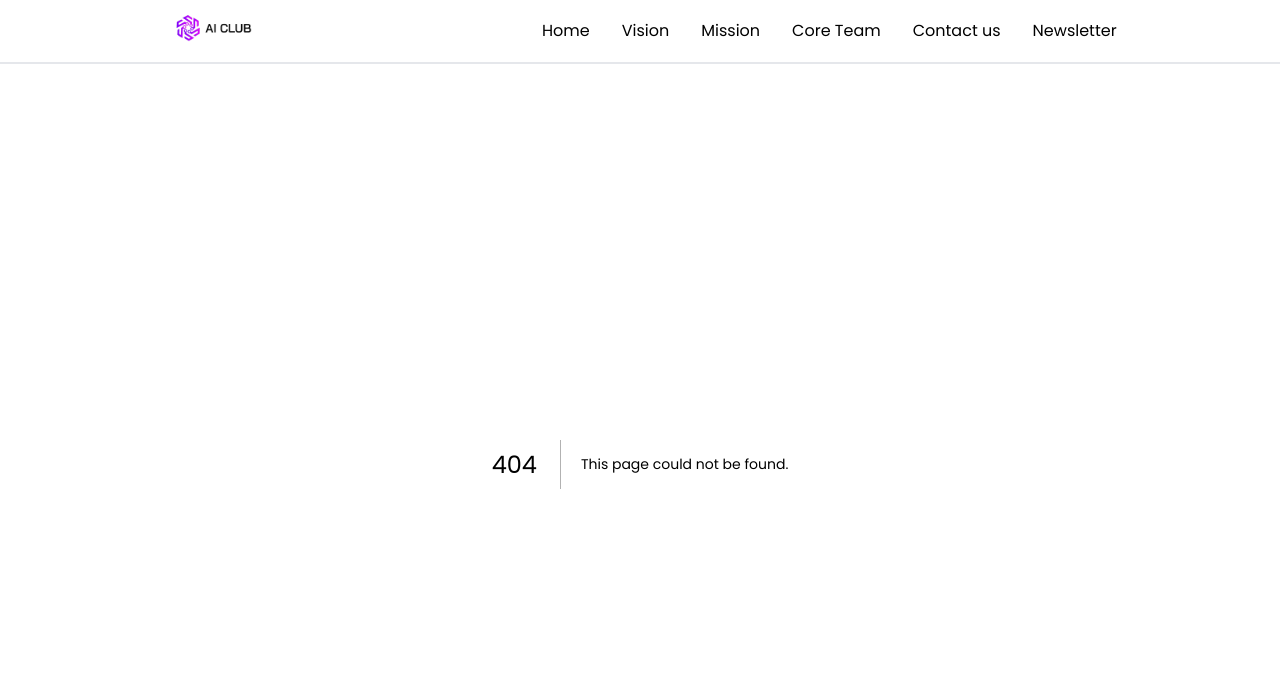
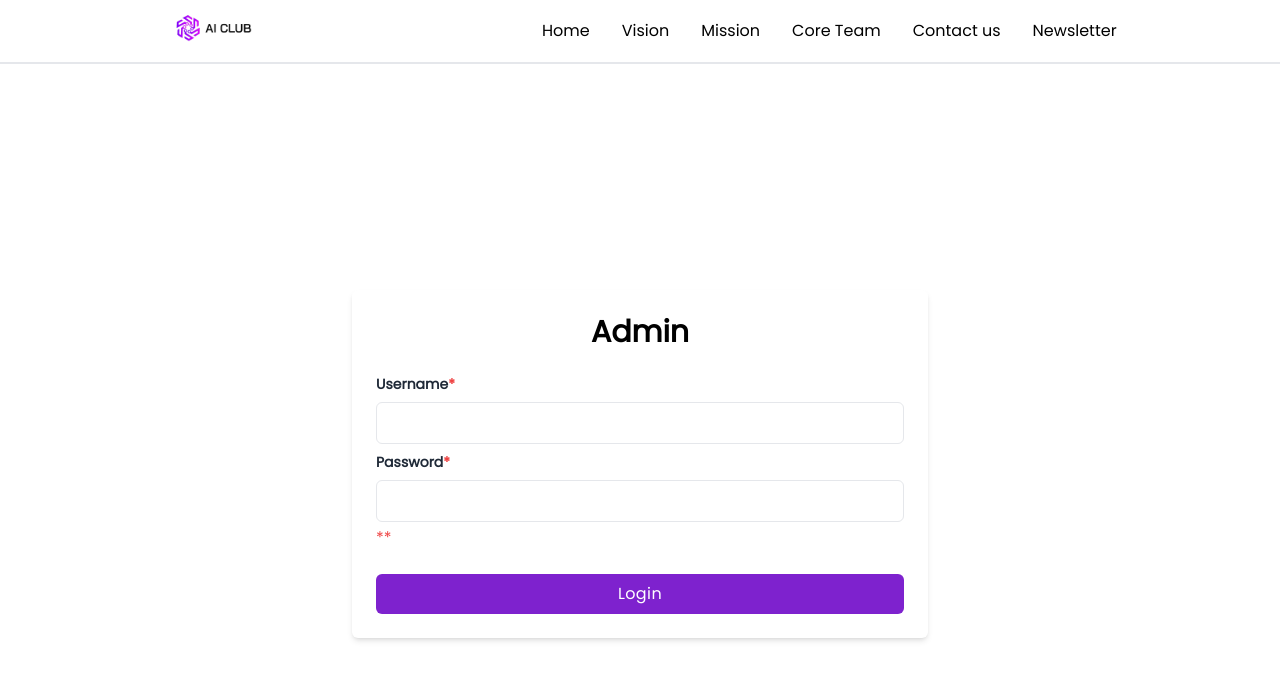
Before and after one commit to ratishjain12/aiclubwebsite, a Next.js app: page /admin in a window 1280 px wide. Before the commit this address had no page. Shown: the top 680 px of the page. Built offline with nearby package versions, Linux system fonts and the light colour scheme.

Commit message:
newsletter feature with admin login done

```diff
--- /dev/null
+++ b/src/pages/admin/index.tsx
@@ -0,0 +1,77 @@
+"use client";
+import { useState, useEffect } from "react";
+import { useRouter } from "next/router";
+export default function Login() {
+  const [username, setUsername] = useState("");
+  const [password, setPassword] = useState("");
+  const [error, setError] = useState("");
+  const router = useRouter();
+
+  useEffect(() => {
+    if (localStorage.getItem("admin")) {
+      router.push("/createletter");
+    }
+  }, []);
+
+  const adminSignIn = (e: any): void => {
+    e.preventDefault();
+    if (username === "" || password === "") {
+      setError("Please fill in all the credentials");
+      return;
+    }
+    if (username === "admin" && password === "contentteam") {
+      localStorage.setItem("admin", "true");
+      router.push("/createletter");
+    } else {
+      alert("Invalid username or password!");
+    }
+  };
+  return (
+    <div className="relative flex flex-col justify-center min-h-screen overflow-hidden">
+      <div className="w-full p-6 m-auto bg-white rounded-md shadow-md lg:max-w-xl">
+        <h1 className="text-3xl font-semibold text-center text-grey-700 ">
+          Admin
+        </h1>
+        <form className="mt-6">
+          <div className="mb-2">
+            <label
+              htmlFor="Username"
+              className="block text-sm font-semibold text-gray-800"
+            >
+              Username<span className="text-red-500">*</span>
+            </label>
+            <input
+              type="text"
+              value={username}
+              onChange={(e) => setUsername(e.target.value)}
+              className="block w-full px-4 py-2 mt-2 text-purple-700 bg-white border rounded-md focus:border-purple-400 focus:ring-purple-300 focus:outline-none focus:ring focus:ring-opacity-40"
+            />
+          </div>
+          <div className="mb-2">
+            <label
+              htmlFor="password"
+              className="block text-sm font-semibold text-gray-800"
+            >
+              Password<span className="text-red-500">*</span>
+            </label>
+            <input
+              type="password"
+              value={password}
+              onChange={(e) => setPassword(e.target.value)}
+              className="block w-full px-4 py-2 mt-2 text-purple-700 bg-white border rounded-md focus:border-purple-400 focus:ring-purple-300 focus:outline-none focus:ring focus:ring-opacity-40"
+            />
+            <p className="text-red-500 mt-1">*{error}*</p>
+          </div>
+          <div className="mt-6">
+            <button
+              className="w-full px-4 py-2 tracking-wide text-white transition-colors duration-200 transform bg-purple-700 rounded-md hover:bg-purple-600 focus:outline-none focus:bg-purple-600"
+              onClick={adminSignIn}
+            >
+              Login
+            </button>
+          </div>
+        </form>
+      </div>
+    </div>
+  );
+}
--- a/src/pages/createletter/index.tsx
+++ b/src/pages/createletter/index.tsx
@@ -1,8 +1,10 @@
 "use client";
 
 import dynamic from "next/dynamic";
+import { useRouter } from "next/navigation";
 import React, { useState } from "react";
 import { createPost } from "../../../db/createPost";
+import { useEffect } from "react";
 import "suneditor/dist/css/suneditor.min.css"; // Import Sun Editor's CSS File
 
 const SunEditor = dynamic(() => import("../../components/Suneditor"), {
@@ -14,15 +16,34 @@ const CreatePost = () => {
   const [summary, setSummary] = useState("");
   const [content, setContent] = useState("");
   const [imgfile, setImgFile] = useState<File | null>(null);
+  const [status, setStatus] = useState(false);
+  const router = useRouter();
+  useEffect(() => {
+    if (!localStorage.getItem("admin")) {
+      router.push("/admin");
+    } else {
+      setStatus(true);
+    }
+  }, [status]);
 
   function createNewPost(e: any) {
     console.log(typeof e);
     e.preventDefault();
     createPost(title, summary, content, imgfile!);
   }
+  const logOut = () => {
+    localStorage.removeItem("admin");
+    setStatus(false);
+  };
 
   return (
     <div className="">
+      <button
+        className="mt-2 mx-6 bg-gray-600 p-2 text-white mb-2 rounded-md"
+        onClick={logOut}
+      >
+        Log out
+      </button>
       <form onSubmit={createNewPost} className="flex flex-col mx-6 mt-4 gap-2">
         <input
           type="title"
@@ -90,7 +111,7 @@ const CreatePost = () => {
         <SunEditor />
 
         <button
-          className="mt-2 bg-gray-600 p-2 text-white"
+          className="mt-2 bg-gray-600 p-2 text-white mb-2"
           onClick={createNewPost}
         >
           Create Post
--- a/src/pages/newsletter/[id]/index.tsx
+++ b/src/pages/newsletter/[id]/index.tsx
@@ -45,14 +45,17 @@ const Post = ({ data }: any) => {
         priority
         width={600}
         height={400}
-        className="w-[300px] mx-auto md:mx-auto md:w-auto max-h-[700px] max-w-[800px] object-contain"
+        className="w-[300px] mx-auto md:mx-auto md:w-auto max-h-[700px] max-w-[800px] object-contain mt-4"
         alt="blog-banner"
       />
       <p className="text-center text-2xl font-semibold mt-2">{data.title}</p>
       <p className="text-center text-lg text-neutral-800 mt-2 p-5">
         {data.summary}
       </p>
-      <div className="p-4" dangerouslySetInnerHTML={{ __html: data.content }} />
+      <div
+        className="w-[90%] mx-auto"
+        dangerouslySetInnerHTML={{ __html: data.content }}
+      />
     </div>
   );
 };
```
